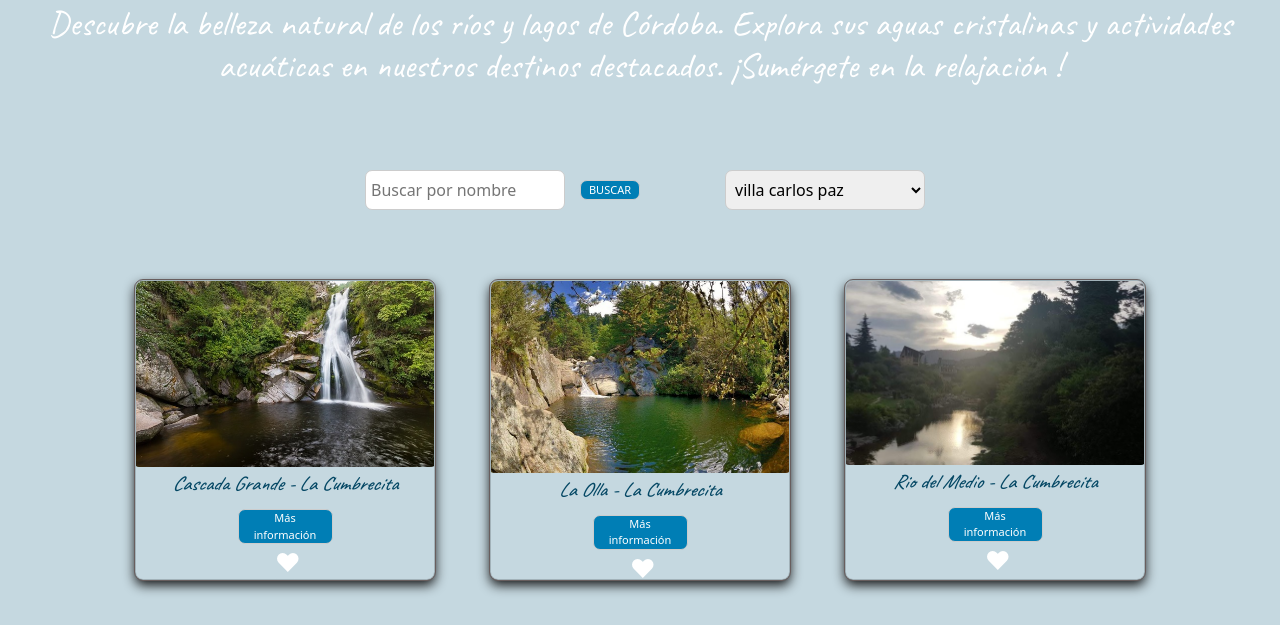
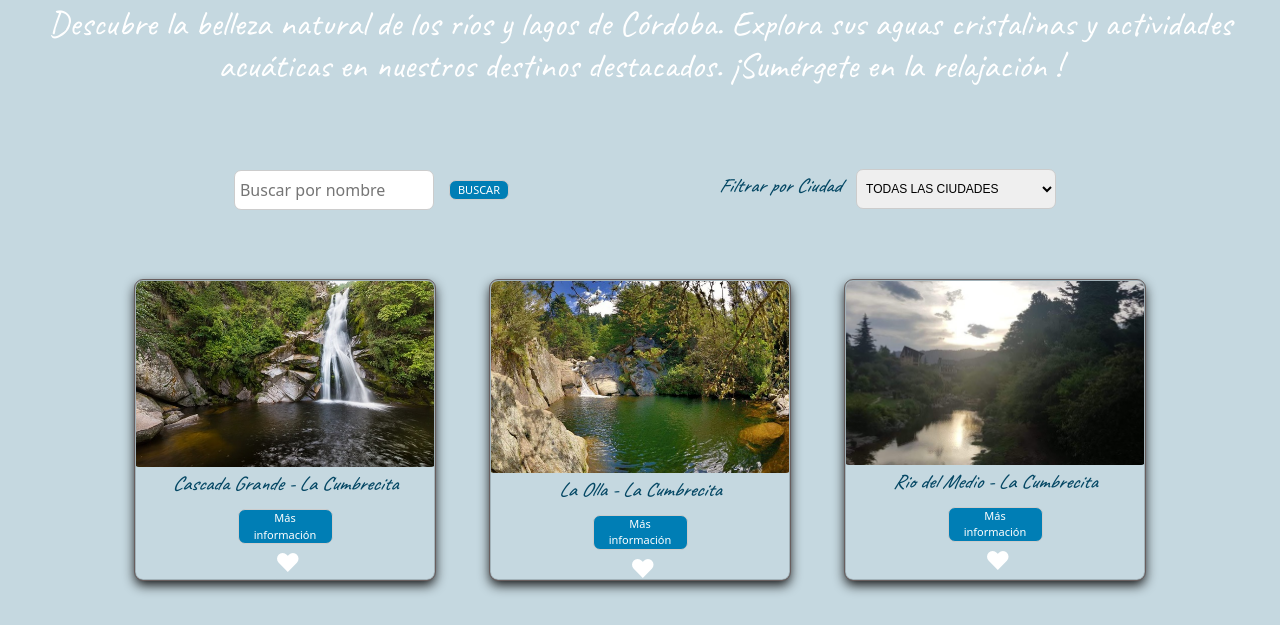
Before and after one commit to Svpalacio/CordobaNatural-RiosLagos, a website: page index.html in a window 1280 px wide. Shown: the part 172-797 px from the top of the page. Drawn offline with nearby package versions, Linux system fonts and the light colour scheme; some packages are replaced by stand-ins of ours; a script that the page names is missing.

Commit message:
Agregando filtro por Localidad

```diff
--- a/index.html
+++ b/index.html
@@ -75,10 +75,11 @@
       <div class="buscar">
         <input id="inputBusqueda" placeholder="Buscar por nombre">
         <button id="botonBuscar">BUSCAR</button>
+      </div>
+      <div class="filtro">
+        <h2>Filtrar por Ciudad</h2>
         <select name="ciudades" id="ciudades">
-          <option value="Villa Carlos Paz">villa carlos paz</option>
-          <option value="Santa Mónica">santa monica</option>
-          <option value="La Cumbrecita">la cumbrecita</option>
+            <option value="todas">TODAS LAS CIUDADES</option>
         </select>
       </div>
     </div>
--- a/script.js
+++ b/script.js
@@ -34,6 +34,8 @@ function principal(lugares) {
     let selectCiudades = document.getElementById("ciudades")
     selectCiudades.addEventListener("change", (e) => filtrarLugaresSelect(e, lugares, selectCiudades))
 
+    crearOpcionesSelect(lugares)
+
     let botonVerOcultar = document.getElementById("botonVerOcultar")
     botonVerOcultar.addEventListener("click", verOcultar)
 
@@ -45,8 +47,36 @@ function principal(lugares) {
 
 function filtrarLugaresSelect(e, lugares, selectCiudades) {
     const lugaresFiltrados = lugares.filter(lugar => lugar.localidad === selectCiudades.value)
-    crearTarjetasDeLugares(lugaresFiltrados)
-  }
+    if (lugaresFiltrados.length === 0) {
+        crearTarjetasDeLugares(lugares)
+    } else{
+        crearTarjetasDeLugares(lugaresFiltrados)
+    }
+}
+
+function obtenerDiferentesLocalidades(riosYLagos) {
+    let localidadesDiferentes = []
+    riosYLagos.forEach(elem => {
+        if (!localidadesDiferentes.includes(elem.localidad)) {
+            localidadesDiferentes.push(elem.localidad)
+        }
+    })
+    return localidadesDiferentes
+}
+
+function crearOpcionesSelect(riosYLagos) {
+    // Genero array con las diferentes localidades
+    const localidadesDiferentes = obtenerDiferentesLocalidades(riosYLagos)
+
+    // Capturo el select para generar por cada localidad una opción dentro del mismo
+    const selectContainer = document.getElementById("ciudades")
+    localidadesDiferentes.forEach(localidad => {
+        const option = document.createElement("option")
+        option.innerText = localidad
+        selectContainer.appendChild(option)
+    })
+}
+
 
 function verOcultar(e) {
     let contenedorFavorito = document.getElementById("contenedorFavorito")
--- a/scss/layouts/_index.scss
+++ b/scss/layouts/_index.scss
@@ -49,8 +49,14 @@ main h1.animate__animated {
     text-align: center;
 }
 
+.filtro{
+    display: flex;
+    justify-content: center;
+}
+
 #inputBusqueda {
     width: 200px;
+    height: 40px;
     margin: 40px 10px 40px 10px;
     border: 1px solid #ccc;
     border-radius: 7px;
@@ -60,10 +66,15 @@ main h1.animate__animated {
 
  #ciudades{
     width: 200px;
-    margin: 40px 0px 40px 80px;
+    height: 40px;
+    margin: 0px;
     border: 1px solid #ccc;
     border-radius: 7px;
+    padding: 0px;
+    font-family: sans-serif, Verdana, Geneva, Tahoma;
+    font-size: 12px;
     padding: 5px;
+    margin-left: 10px;
  }
 
 #inputBusquedaPorLocalidad {
```
Also changed, not shown: css/style.css, 1 other file.
